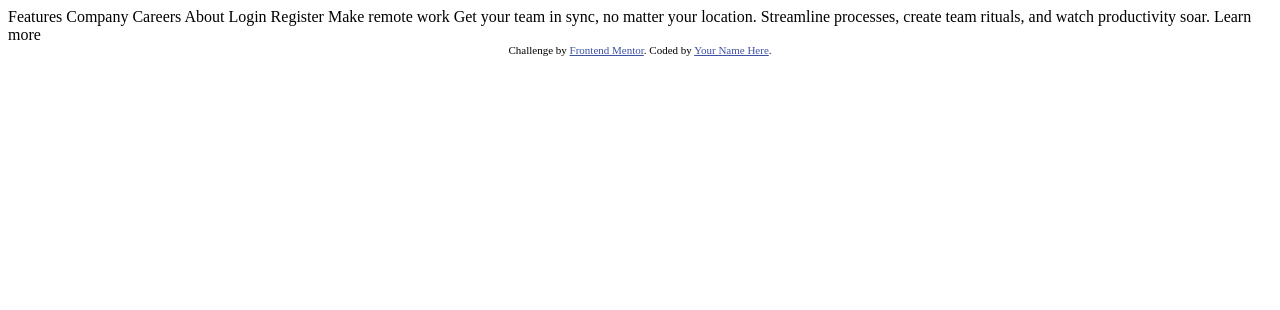
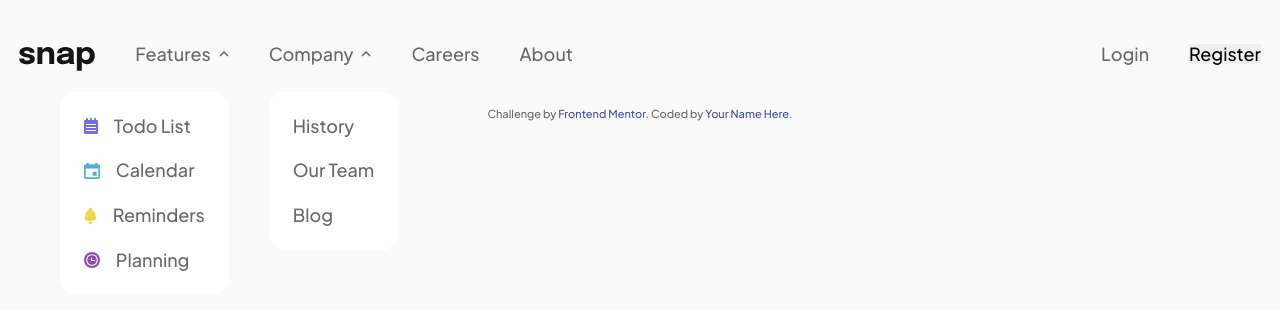
Before and after one commit to Batareika007/intro-section-with-dropdown-navigation-main, a plain HTML site: page index.html in a window 1280 px wide. Drawn offline with Linux system fonts and the light colour scheme.

Commit message:
styling header + adaptive

```diff
--- a/index.html
+++ b/index.html
@@ -1,39 +1,106 @@
 <!DOCTYPE html>
 <html lang="en">
 	<head>
-  <meta charset="UTF-8">
-  <meta name="viewport" content="width=device-width, initial-scale=1.0"> <!-- displays site properly based on user's device -->
+		<meta charset="UTF-8" />
+		<meta
+			name="description"
+			content="Frontend Mentor  Intro section with dropdown navigation" />
+		<meta name="viewport" content="width=device-width, initial-scale=1.0" />
+		<!-- displays site properly based on user's device -->
 
-  <link rel="icon" type="image/png" sizes="32x32" href="./images/favicon-32x32.png">
-
+		<link
+			rel="icon"
+			type="image/png"
+			sizes="32x32"
+			href="./images/favicon-32x32.png" />
+		<link rel="stylesheet" href="css/style.css" />
 		<title>Frontend Mentor | Intro section with dropdown navigation</title>
 
 		<!-- Feel free to remove these styles or customise in your own stylesheet 👍 -->
 		<style>
-    .attribution { font-size: 11px; text-align: center; }
-    .attribution a { color: hsl(228, 45%, 44%); }
+			.attribution {
+				font-size: 11px;
+				text-align: center;
+			}
+			.attribution a {
+				color: hsl(228, 45%, 44%);
+			}
 		</style>
 	</head>
 	<body>
+		<header>
+			<div class="container">
+				<div class="header">
+					<!-- logo -->
+					<a href="index.html" class="logo"><img src="images/logo.svg" alt=""></a>
+					<!-- nav -->
+					<nav class="nav">
+						<div class="nav__container">
+							<div class="dropdown">
+							<div class="dropdown-title"> <span>Features</span><svg width="10" height="6" xmlns="http://www.w3.org/2000/svg"><path stroke="#686868" stroke-width="1.5" fill="none" d="m1 5 4-4 4 4"/></svg> </div>
+							<ul class="dropdown-list">
+								<li>
+									<img
+										src="images/icon-todo.svg"
+										alt="todo" />
+									Todo List
+								</li>
+								<li>
+									<img
+										src="images/icon-calendar.svg"
+										alt="Calendar" /> <span> Calendar</span>
+								</li>
+								<li>
+									<img
+										src="images/icon-reminders.svg"
+										alt="Reminders" /><span>Reminders</span>
+								</li>
+								<li>
+									<img
+										src="images/icon-planning.svg"
+										alt="Planning" /><span>Planning</span>
+								</li>
+							</ul>
+							</div>
+							<div class="dropdown">
 
-  Features
-  Company
-  Careers
-  About
+							<div class="dropdown-title"><span>Company</span><svg width="10" height="6" xmlns="http://www.w3.org/2000/svg"><path stroke="#686868" stroke-width="1.5" fill="none" d="m1 5 4-4 4 4"/></svg></div>
 
-  Login
-  Register
+							<ul class="dropdown-list">
+								<li>History</li>
+								<li>Our Team</li>
+								<li>Blog</li>
+							</ul>
+						</div>
+							<div class="nav__link">Careers</div>
+							<div class="nav__link">About</div>
+						</div>
 
-  Make remote work
+						<div class="nav__container">
+							<div class="nav__link">Login</div>
+							<button class="nav__link">Register</button>
+						</div>
+					</nav>
+				</div>
+			</div>
+		</header>
+		<div style="display: none">
+			Make remote work Get your team in sync, no matter your location.
+			Streamline processes, create team rituals, and watch productivity
+			soar. Learn more
+		</div>
 
-  Get your team in sync, no matter your location. Streamline processes,
-  create team rituals, and watch productivity soar.
-
-  Learn more
-
-  <div class="attribution">
-    Challenge by <a href="https://www.frontendmentor.io?ref=challenge" target="_blank">Frontend Mentor</a>.
-    Coded by <a href="#">Your Name Here</a>.
-  </div>
+		<footer class="attribution">
+			Challenge by
+			<a
+				href="https://www.frontendmentor.io?ref=challenge"
+				target="_blank"
+				>Frontend Mentor</a
+			>. Coded by <a href="#">Your Name Here</a>.
+		</footer>
+		<script>
+			const header = document.querySelector('header')
+			console.log(header.clientWidth)
+		</script>
 	</body>
 </html>
--- a/scss/_colors.scss
+++ b/scss/_colors.scss
@@ -0,0 +1,3 @@
+$white: hsl(0, 0%, 98%);
+$gray: hsl(0, 0%, 41%);
+$black: hsl(0, 0%, 8%);
--- a/scss/style.scss
+++ b/scss/style.scss
@@ -1,8 +1,100 @@
+@import url('https://fonts.googleapis.com/css2?family=Plus+Jakarta+Sans:wght@500;800&display=swap');
 @import "mixins";
 @import "normalize";
 @import 'global';
+@import 'colors';
+
+body{
+  overflow-x: hidden;
+  font-size: 18px;
+  background-color: $white;
+  color: $gray;
+  font-family: 'Plus Jakarta Sans', sans-serif;
+}
+
+.container {
+  @include container(1440px, 1.5%);
+}
+
+.header{
+  padding: 40px 0;
+  display: flex;
+  align-items: center;
+}
+
+.logo{
+  position: relative;
+  margin-right: 40px;
+  top: 7px;
+}
+
+.nav{
+  gap: 1rem;
+  width: 100%;
+  display: flex;
+  justify-content: space-between;
+  &__container{
+    display: flex;
+    align-items: center;
+    gap: 40px;
+  }
+}
+
+.dropdown{
+  position: relative;
+  &-title{
+    display: flex;
+    align-items: center;
+    gap: 0.5rem;
+  }
+  &-list{
+    width: max-content;
+    position: absolute;
+    top: 3rem;
+    padding: 1.5rem;
+    display: flex;
+    flex-direction: column;
+    gap: 1.5rem;
+    border-radius: 16px;
+    background-color: white;
+    li{
+      cursor: pointer;
+      display: flex;
+      align-items: center;
+      gap: 1rem;
+    }
+  }
+  &:first-child{
+    .dropdown-list{
+      left: unset;
+      right:  0;
+    }
+  }
+
+}
 
 
-.container {
-  @include container(1440px, 1.5%)
+
+
+@media screen and (max-width:1124px) {
+  .nav{
+    width: auto;
+    padding: 4rem 2rem;
+    position: absolute;
+    right: 0;
+    top: 0;
+    flex-direction: column;
+    &__container{
+      flex-direction: column;
+      align-items: flex-start;
+      gap: 1rem;
+    }
+  }
+  .dropdown{
+    &-list{
+      background: none;
+      position: initial;
+      left: 1rem;
+    }
+  }
 }
```
Also changed, not shown: css/style.css (added), js/script.js (added), 1 other file. Lines whose indentation alone changed are shown as unchanged.
